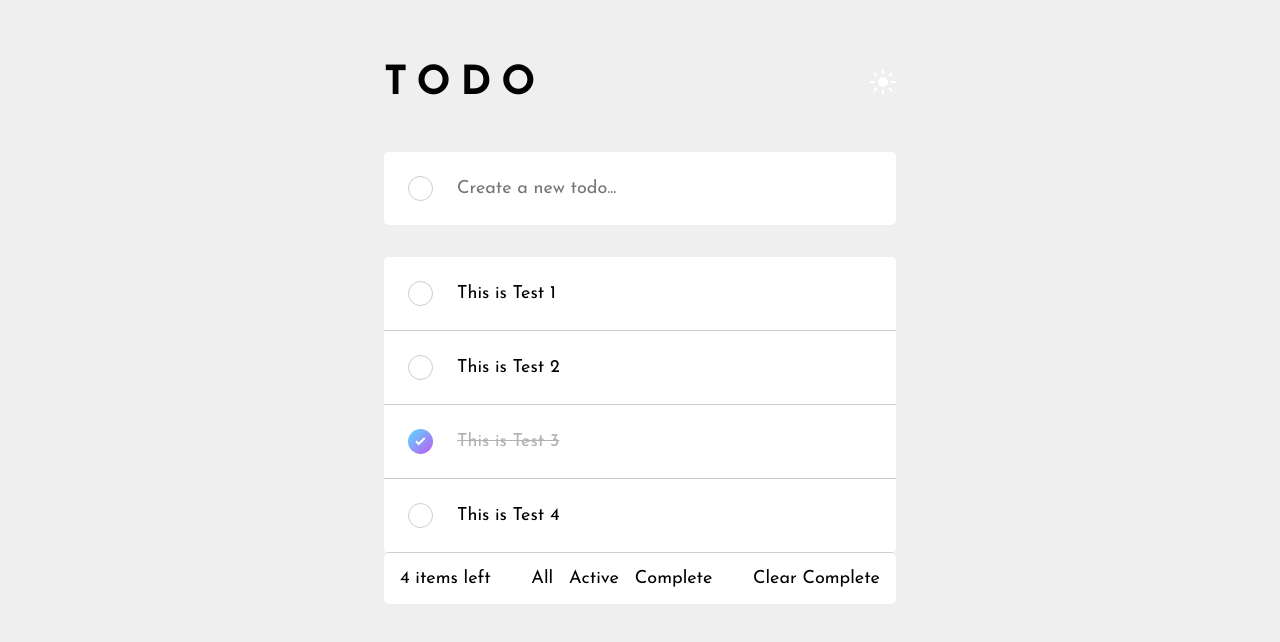
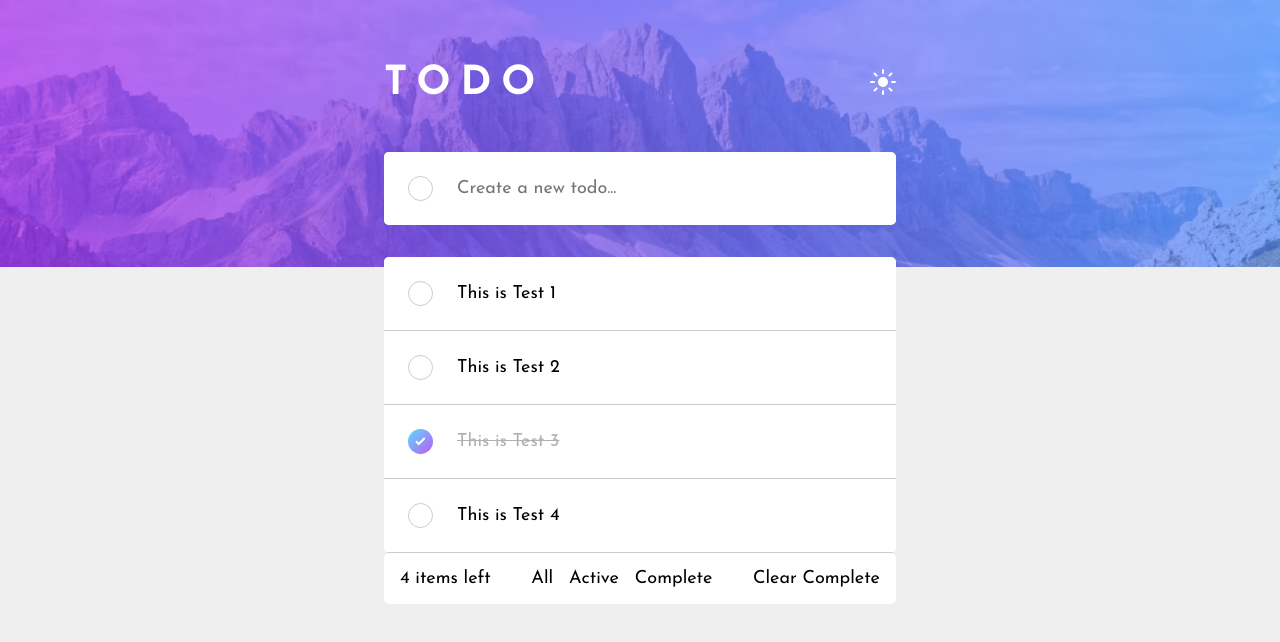
Before and after one commit to nicenicegame/todo-app, a React (Create React App) app: page / in a window 1280 px wide. Shown: the top 642 px of the page. Built offline with nearby package versions, Linux system fonts and the light colour scheme.

Commit message:
Added light background

```diff
--- a/src/App.js
+++ b/src/App.js
@@ -1,6 +1,7 @@
 import React, { useState, useEffect } from 'react'
+import BGLight from './images/bg-desktop-light.jpg'
 import GlobalStyles from './styles/GlobalStyles'
-import { TodoApp } from './styles/Main'
+import { TodoApp, BGDesktopLight } from './styles/Main'
 import Nav from './components/Nav'
 import Form from './components/Form'
 import TodoList from './components/TodoList'
@@ -41,7 +42,7 @@ function App() {
   ])
 
   const handleToggleMode = () => {
-    setIsDarkMode(!isDarkMode)
+    setIsDarkMode((prevState) => !prevState)
   }
 
   useEffect(() => {
@@ -61,6 +62,7 @@ function App() {
   return (
     <>
       <GlobalStyles />
+      <BGDesktopLight src={BGLight} alt="Background" />
       <TodoApp>
         <Nav handleToggleMode={handleToggleMode} isDarkMode={isDarkMode} />
         <Form
--- a/src/styles/GlobalStyles.js
+++ b/src/styles/GlobalStyles.js
@@ -12,6 +12,7 @@ body {
     font-family: 'Josefin Sans', sans-serif;
     font-size: 18px;
     background: #eeee;
+    min-height: 100vh;
 }
 
 input[type='text'], button {
--- a/src/styles/Main.js
+++ b/src/styles/Main.js
@@ -3,4 +3,12 @@ import styled from 'styled-components'
 export const TodoApp = styled.div`
   width: 40%;
   margin: auto;
+  margin-top: 5%;
 `
+export const BGDesktopLight = styled.img`
+  position: absolute;
+  top: 0;
+  left: 0;
+  z-index: -5;
+  width: 100%;
+`
--- a/src/styles/MenuBar.js
+++ b/src/styles/MenuBar.js
@@ -7,6 +7,7 @@ export const Menu = styled.div`
   display: flex;
   justify-content: space-between;
   align-items: center;
+  user-select: none;
 
   button {
     border: none;
--- a/src/styles/Nav.js
+++ b/src/styles/Nav.js
@@ -4,12 +4,13 @@ export const StyledNav = styled.nav`
   display: flex;
   justify-content: space-between;
   align-items: center;
-  padding: 4rem 0 3rem;
+  padding-bottom: 3rem;
 
   h1 {
     font-size: 2.5rem;
     text-transform: uppercase;
     letter-spacing: 10px;
+    color: white;
   }
 `
 
```
